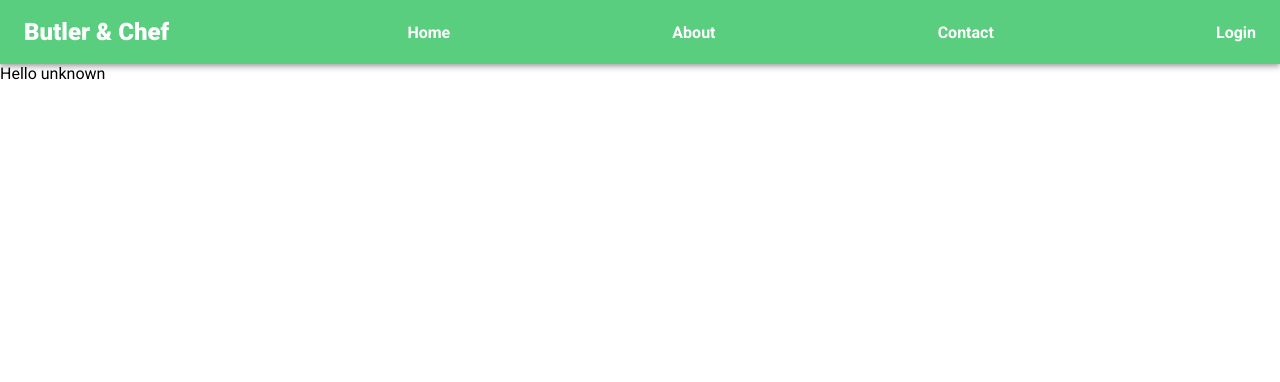
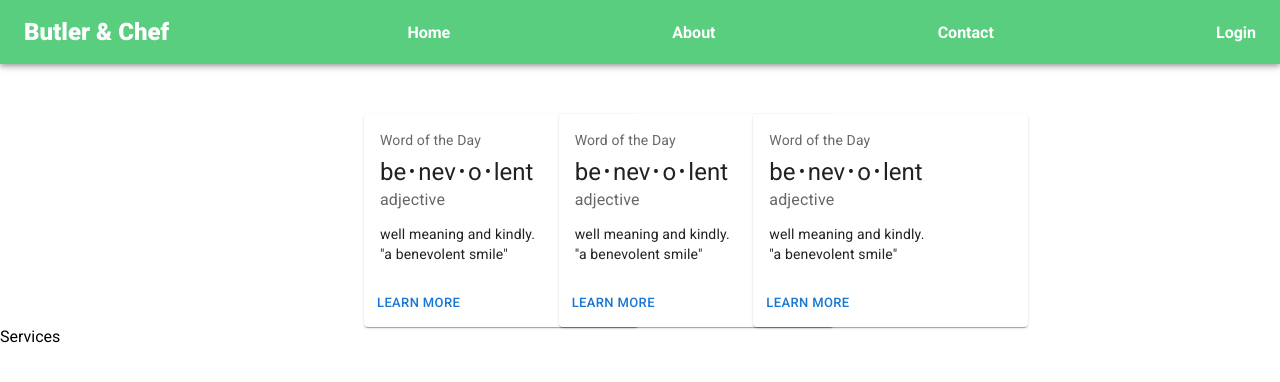
Before and after one commit to MariamElZaatari/react_authentication_app, a React (Create React App) app: page /home in a window 1280 px wide. Shown: the top 382 px of the page. Built offline with nearby package versions, Linux system fonts and the light colour scheme.

Commit message:
Services Cards Added

```diff
--- a/package.json
+++ b/package.json
@@ -13,6 +13,7 @@
     "@testing-library/react": "^12.1.3",
     "@testing-library/user-event": "^13.5.0",
     "axios": "^0.26.0",
+    "mui-image-slider": "^1.0.7",
     "react": "^17.0.2",
     "react-dom": "^17.0.2",
     "react-router-dom": "^6.2.1",
--- a/src/assets/css/app.css
+++ b/src/assets/css/app.css
@@ -13,3 +13,6 @@
 .clr_brown{
     background-color: #6F5745 !important;
 }
+.section{
+    margin-top: 50px;
+}
--- /dev/null
+++ b/src/components/Service.jsx
@@ -0,0 +1,42 @@
+import * as React from 'react';
+import Box from '@mui/material/Box';
+import Card from '@mui/material/Card';
+import CardActions from '@mui/material/CardActions';
+import CardContent from '@mui/material/CardContent';
+import Button from '@mui/material/Button';
+import Typography from '@mui/material/Typography';
+
+const bull = (
+  <Box
+    component="span"
+    sx={{ display: 'inline-block', mx: '2px', transform: 'scale(0.8)' }}
+  >
+    •
+  </Box>
+);
+
+export default function BasicCard() {
+  return (
+    <Card sx={{ minWidth: 275 }}>
+      <CardContent>
+        <Typography sx={{ fontSize: 14 }} color="text.secondary" gutterBottom>
+          Word of the Day
+        </Typography>
+        <Typography variant="h5" component="div">
+          be{bull}nev{bull}o{bull}lent
+        </Typography>
+        <Typography sx={{ mb: 1.5 }} color="text.secondary">
+          adjective
+        </Typography>
+        <Typography variant="body2">
+          well meaning and kindly.
+          <br />
+          {'"a benevolent smile"'}
+        </Typography>
+      </CardContent>
+      <CardActions>
+        <Button size="small">Learn More</Button>
+      </CardActions>
+    </Card>
+  );
+}
--- a/src/pages/Home.js
+++ b/src/pages/Home.js
@@ -1,14 +1,49 @@
-import React, {useContext} from 'react';
-import { UserContext } from '../context/UserContext'
+import Service from "../components/Service";
+import * as React from 'react';
+import Grid from '@mui/material/Grid';
+import Container from '@mui/material/Container';
+
+// import MuiImageSlider from 'mui-image-slider';
+// // import { UserContext } from '../context/UserContext';
+
+// const images = [
+//     'https://homepages.cae.wisc.edu/~ece533/images/airplane.png',
+//     'https://homepages.cae.wisc.edu/~ece533/images/arctichare.png',
+//     'https://homepages.cae.wisc.edu/~ece533/images/baboon.png',
+//     'https://homepages.cae.wisc.edu/~ece533/images/barbara.png',
+// ];
+
+// <MuiImageSlider images={images}/>
 
 
 export default function Home() {
 
-  const { user, setUser } = useContext(UserContext);
+  // const { user, setUser } = useContext(UserContext);
 
   return (
     <div>
-      Hello {user.first_name}
-  </div>
+      <Container maxWidth="sm" className="section">
+
+        <Grid container rowSpacing={2} spacing={4}>
+
+          <Grid item xs={12} sm={6} md={4}>
+            <Service />
+          </Grid>
+
+          <Grid item xs={12} sm={6} md={4}>
+            <Service />
+          </Grid>
+
+          <Grid item xs={12} sm={12} md={4}>
+            <Service />
+          </Grid>
+
+        </Grid>
+      </Container>
+      {/* <MuiImageSlider/> */}
+      Services
+
+
+    </div>
   )
 }
```
Also changed, not shown: 1 other file (tests, documents, lock files or other folders).
